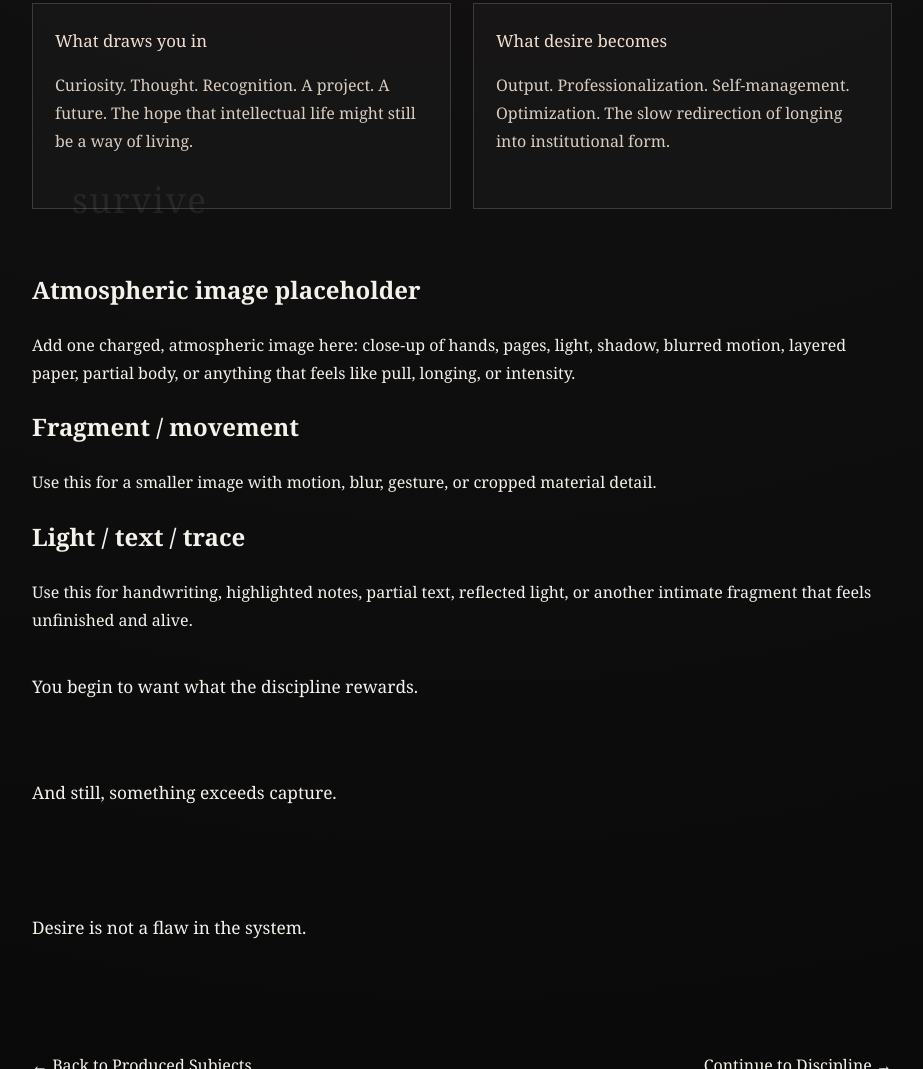
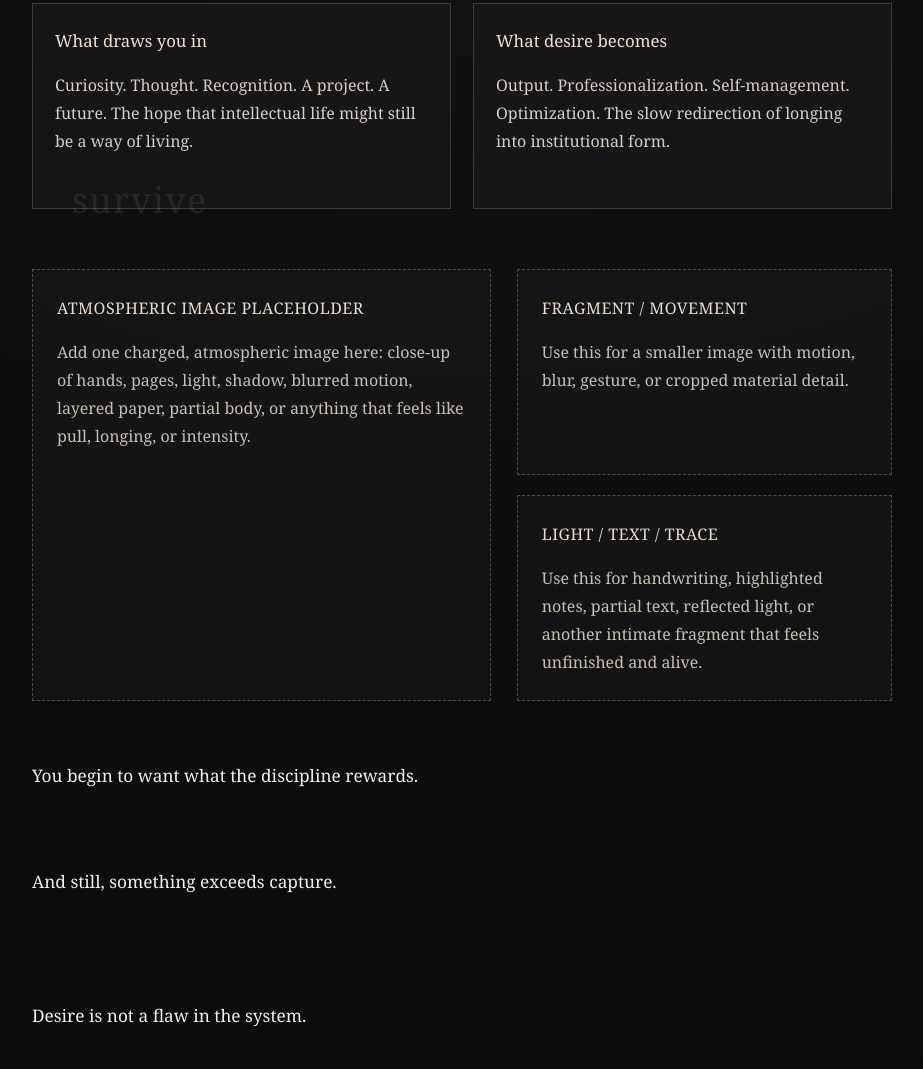
Before and after one commit to sgandrushenry-oss/disciplining-desire, a plain HTML site: page desire.html in a window 1280 px wide. Shown: the part 892-1961 px from the top of the page, without its empty margins (178-1101 px from the left). Drawn offline with Linux system fonts and the light colour scheme.

Commit message:
Update desire.html

```diff
--- a/desire.html
+++ b/desire.html
@@ -139,7 +139,73 @@
     a:hover {
       opacity: 0.65;
     }
+.art-section {
+  margin: 60px 0;
+  display: grid;
+  grid-template-columns: 1.1fr 0.9fr;
+  gap: 26px;
+  align-items: stretch;
+}
 
+.art-main,
+.art-side,
+.art-pair,
+.art-detail {
+  border: 1px dashed rgba(255,255,255,0.24);
+  background: rgba(255,255,255,0.025);
+  padding: 24px;
+  color: #c8beb2;
+}
+
+.art-main {
+  min-height: 300px;
+}
+
+.art-side {
+  min-height: 300px;
+}
+
+.art-pair-wrap {
+  display: grid;
+  grid-template-rows: 1fr 1fr;
+  gap: 20px;
+}
+
+.art-pair,
+.art-detail {
+  min-height: 130px;
+}
+
+.art-section h2,
+.art-main h2,
+.art-side h2,
+.art-pair h2,
+.art-detail h2 {
+  margin-top: 0;
+  font-size: 1rem;
+  font-weight: normal;
+  color: #eadbcc;
+  letter-spacing: 0.03em;
+  text-transform: uppercase;
+}
+
+.art-section p,
+.art-main p,
+.art-side p,
+.art-pair p,
+.art-detail p {
+  margin-bottom: 0;
+}
+
+@media (max-width: 820px) {
+  .art-section {
+    grid-template-columns: 1fr;
+  }
+
+  .art-pair-wrap {
+    grid-template-rows: auto;
+  }
+}
     @media (max-width: 760px) {
       body {
         padding: 30px;
```
